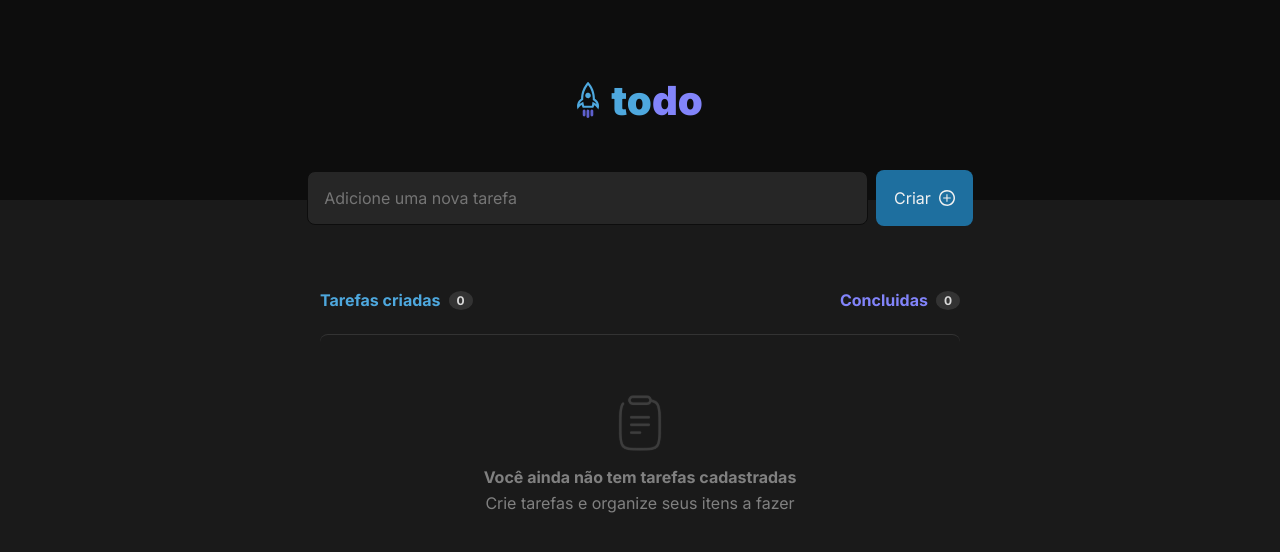
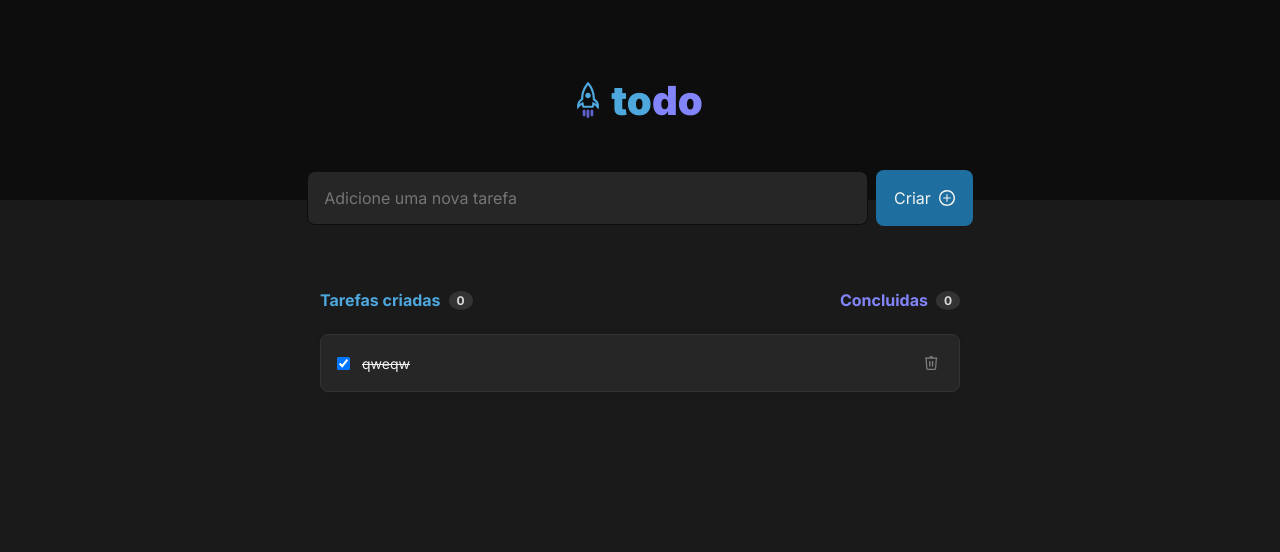
Before and after one commit to henriquedantass/ignite-desafio01-2022, a React (Vite) app: page / in a window 1280 px wide. Shown: the top 552 px of the page. Built offline with nearby package versions, Linux system fonts and the light colour scheme; data requests are answered from the project's data file.

Commit message:
tasks CRUD

```diff
--- /dev/null
+++ b/db.json
@@ -0,0 +1,9 @@
+{
+  "tasks": [
+    {
+      "id": 0.3853023991383915,
+      "description": "qweqw",
+      "isCompleted": true
+    }
+  ]
+}
--- a/package.json
+++ b/package.json
@@ -6,9 +6,12 @@
   "scripts": {
     "dev": "vite",
     "build": "tsc && vite build",
-    "preview": "vite preview"
+    "preview": "vite preview",
+    "server": "json-server --watch db.json"
   },
   "dependencies": {
+    "axios": "^0.27.2",
+    "json-server": "^0.17.0",
     "react": "^18.2.0",
     "react-dom": "^18.2.0"
   },
--- a/src/App.tsx
+++ b/src/App.tsx
@@ -1,19 +1,86 @@
-import { useState } from "react";
+import { useEffect, useId, useState } from "react";
 import { CreateTask } from "./components/CreateTask";
 import { Header } from "./components/Header";
 import { TaskType } from "./components/Task";
 import { TaskList } from "./components/TaskList";
+import { api } from "./services/api";
 import "./styles/global.css";
 
 function App() {
   const [tasks, setTasks] = useState<TaskType[]>([]);
 
+  const handleDoneTask = (id: number) => {
+    const selectedTask = tasks.find((task) => task.id === id);
+
+    const formattedTask = {
+      id: id,
+      description: selectedTask?.description,
+      isCompleted: !selectedTask?.isCompleted,
+    };
+
+    api
+      .put(`/tasks/${id}`, formattedTask)
+      .then(() => {
+        const indexOfEditedTask = tasks.findIndex((item) => item.id === id);
+
+        const statusOfTask = tasks[indexOfEditedTask].isCompleted;
+
+        setTasks((oldState) => {
+          if (indexOfEditedTask !== -1) {
+            oldState[indexOfEditedTask].isCompleted = !statusOfTask;
+          }
+
+          return [...oldState];
+        });
+      })
+      .catch((error) => console.log(error));
+  };
+
+  const handleDeleteTask = (id: number) => {
+    api
+      .delete(`tasks/${id}`)
+      .then(() => {
+        const filteredArray = tasks.filter((item) => item.id !== id);
+
+        setTasks(filteredArray);
+      })
+      .catch((error) => console.log(error));
+  };
+
+  const handleCreateTask = (description: string) => {
+    const formattedTaks = {
+      id: Math.random(),
+      description: description,
+      isCompleted: false,
+    };
+
+    api
+      .post("/tasks", formattedTaks)
+      .then(() => {
+        setTasks((oldState) => [...oldState, formattedTaks]);
+      })
+      .catch((error) => console.log(error));
+  };
+
+  useEffect(() => {
+    api
+      .get("/tasks")
+      .then((response) => {
+        setTasks(response.data);
+      })
+      .catch((error) => console.log(error));
+  }, []);
+
   return (
     <div className="App">
       <section className="container">
         <Header />
-        <CreateTask />
-        <TaskList tasks={tasks} />
+        <CreateTask onSubmit={(description) => handleCreateTask(description)} />
+        <TaskList
+          onDone={(id) => handleDoneTask(id)}
+          onDelete={(id) => handleDeleteTask(id)}
+          tasks={tasks}
+        />
       </section>
     </div>
   );
--- a/src/components/CreateTask/index.tsx
+++ b/src/components/CreateTask/index.tsx
@@ -1,13 +1,30 @@
+import { useState } from "react";
 import styles from "./CreateTask.module.css";
 
-export const CreateTask = () => {
+interface CreateTaskProps {
+  onSubmit: (description: string) => void;
+}
+
+export const CreateTask = ({ onSubmit }: CreateTaskProps) => {
+  const [description, setDescription] = useState<string>("");
+
   return (
     <div className={styles.container}>
       <input
+        value={description}
+        onChange={(e) => setDescription(e.target.value)}
         className={styles.input}
         placeholder="Adicione uma nova tarefa"
-      ></input>
-      <button className={styles.button}>
+      />
+      <button
+        disabled={description.length < 5}
+        onClick={() => {
+          onSubmit(description);
+          setDescription("");
+        }}
+        type="submit"
+        className={styles.button}
+      >
         Criar
         <img src="assets/add.svg" alt="adicionar task" />
       </button>
--- a/src/components/Task/Task.module.css
+++ b/src/components/Task/Task.module.css
@@ -14,6 +14,13 @@
   font-size: 0.875rem;
   width: 100%;
   margin-left: 12px;
+}
 
-  /* text-decoration-line: line-through; */
+.done {
+  color: var(--gray-100);
+  font-size: 0.875rem;
+  width: 100%;
+  margin-left: 12px;
+
+  text-decoration-line: line-through;
 }
--- a/src/components/Task/index.tsx
+++ b/src/components/Task/index.tsx
@@ -21,7 +21,9 @@ export const Task = ({ task, onDelete, onDone }: TaskProps) => {
         className={styles.checkbox}
         type="checkbox"
       />
-      <p className={styles.description}>{task.description}</p>
+      <p className={task.isCompleted ? styles.done : styles.description}>
+        {task.description}
+      </p>
       <img
         onClick={() => onDelete(task.id)}
         src="assets/trash.svg"
--- a/src/components/TaskList/TaskList.module.css
+++ b/src/components/TaskList/TaskList.module.css
@@ -37,3 +37,10 @@
   font-weight: 700;
   padding: 2px 8px;
 }
+
+.tasksList {
+  display: flex;
+  width: 100%;
+  flex-direction: column;
+  gap: 10px 0px;
+}
--- a/src/components/TaskList/index.tsx
+++ b/src/components/TaskList/index.tsx
@@ -4,9 +4,11 @@ import styles from "./TaskList.module.css";
 
 interface TaskListProps {
   tasks: TaskType[];
+  onDelete: (id: number) => void;
+  onDone: (id: number) => void;
 }
 
-export const TaskList = ({ tasks }: TaskListProps) => {
+export const TaskList = ({ tasks, onDelete, onDone }: TaskListProps) => {
   return (
     <section className={styles.container}>
       <div className={styles.header}>
@@ -19,14 +21,15 @@ export const TaskList = ({ tasks }: TaskListProps) => {
           <p className={styles.count}>0</p>
         </div>
       </div>
+      <section className={styles.tasksList}>
         {tasks?.length > 0 ? (
           <>
             {tasks.map((item) => (
               <Task
                 task={item}
                 key={item.id}
-              onDelete={(id: number) => console.log(id)}
-              onDone={(id: number) => console.log(id)}
+                onDelete={(id: number) => onDelete(id)}
+                onDone={(id: number) => onDone(id)}
               />
             ))}
           </>
@@ -34,5 +37,6 @@ export const TaskList = ({ tasks }: TaskListProps) => {
           <Empty />
         )}
       </section>
+    </section>
   );
 };
--- /dev/null
+++ b/src/services/api.ts
@@ -0,0 +1,5 @@
+import axios from "axios";
+
+export const api = axios.create({
+  baseURL: "http://localhost:3000",
+});
```
Also changed, not shown: 1 other file (tests, documents, lock files or other folders). Lines whose indentation alone changed are shown as unchanged.
